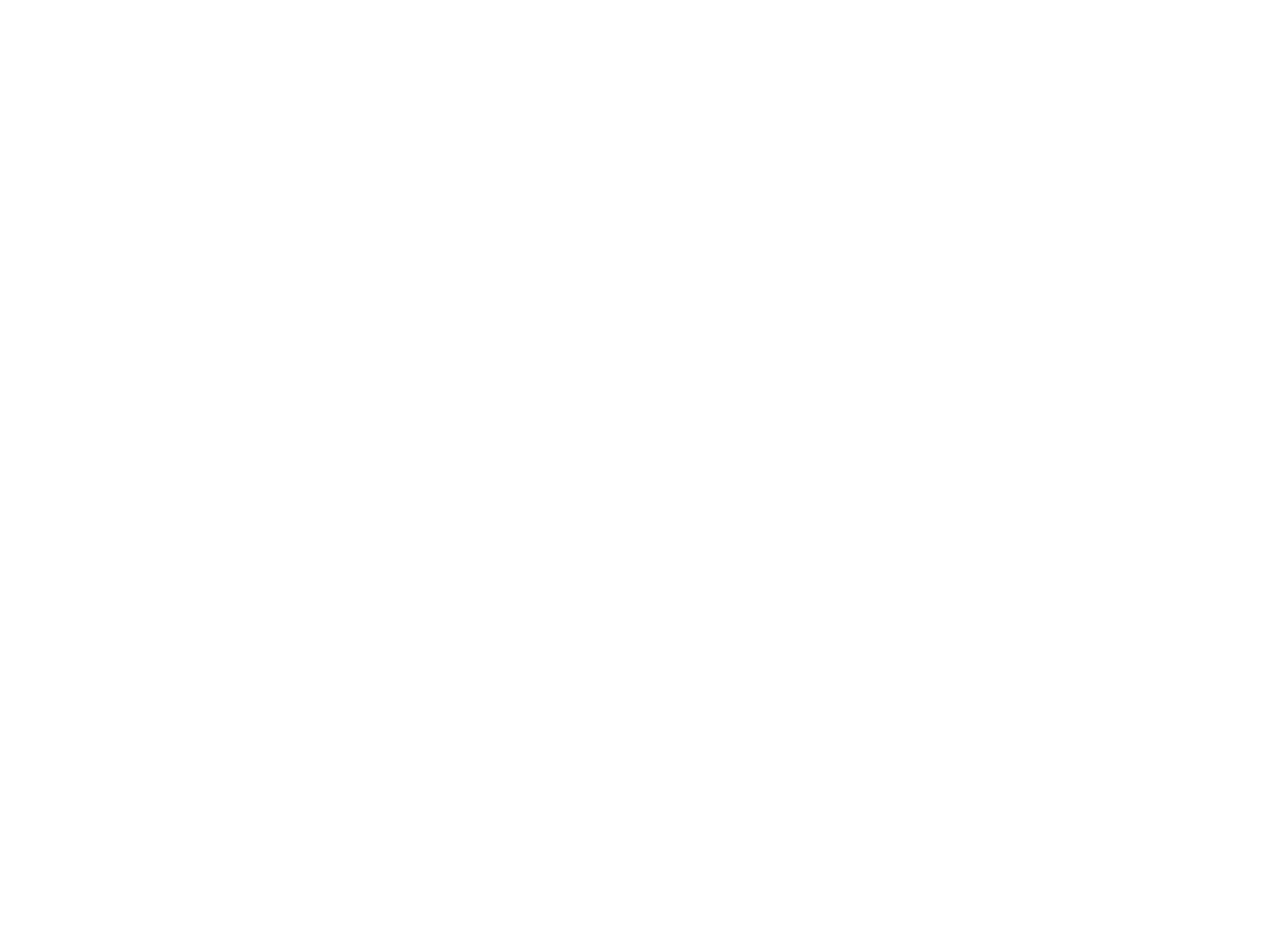
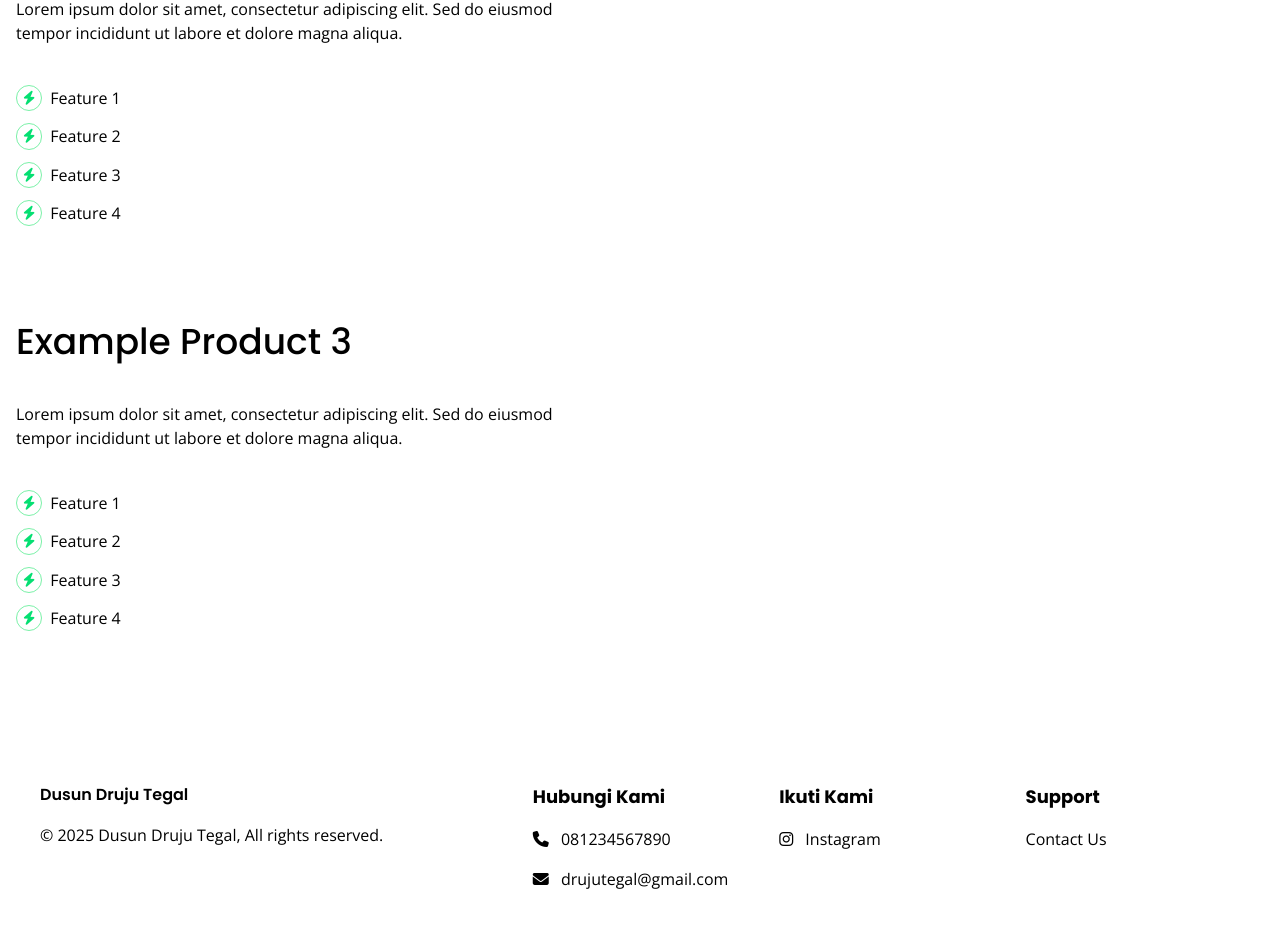
Before and after one commit to jeremykenneth7/website_dusun, a SvelteKit app: page / in a window 1280 px wide. Shown: the part 1480-2408 px from the top of the page. Before the commit the page ends 1600 px from the top, so only its background shows below. Built offline with nearby package versions, Linux system fonts and the light colour scheme.

Commit message:
Buat footer

```diff
--- a/src/app.css
+++ b/src/app.css
@@ -43,10 +43,6 @@ button,
     transition: border-color 0.2s;
 }
 
-button:hover {
-    border-color: #646cff;
-}
-
 button:focus,
 button:focus-visible {
     outline: 4px auto -webkit-focus-ring-color;
@@ -60,3 +56,20 @@ button:focus-visible {
     background-color: #646cff;
     color: white;
 }
+
+.dropShadow {
+    filter: drop-shadow(-10.8923px 14.523px 35.0973px rgba(29, 140, 242, 0.2));
+}
+
+.fadeIn {
+    animation: fadeIn 300ms ease-in forwards;
+}
+
+@keyframes fadeIn {
+    from {
+        opacity: 0;
+    }
+    to {
+        opacity: 1;
+    }
+}
--- a/src/components/footer.svelte
+++ b/src/components/footer.svelte
@@ -0,0 +1,33 @@
+<footer class="px-4 py-16 sm:py-20 md:px-8 md:py-24">
+	<div
+		class="mx-auto grid w-full max-w-[1200px] grid-cols-1 gap-8 text-base sm:grid-cols-2 md:grid-cols-5"
+	>
+		<div class="flex flex-col gap-4 md:col-span-2">
+			<h1 class="font-semibold">
+				Dusun Druju Tegal<span class="text-white">Dusun Druju Tegal</span>
+			</h1>
+			<p>© 2025 Dusun Druju Tegal, All rights reserved.</p>
+		</div>
+		<div class="flex flex-col gap-4">
+			<p class="poppins text-base font-bold sm:text-lg">Hubungi Kami</p>
+			<a href="tel:+6281234567890" target="_blank" class="cursor-pointer duration-200 hover:text-indigo-400">
+				<i class="fa fa-phone pr-2"></i> 081234567890
+			</a>
+            <a href="mailto:drujutegal@gmail.com" target="_blank" class="cursor-pointer duration-200 hover:text-indigo-400">
+				<i class="fa fa-envelope pr-2"></i> drujutegal@gmail.com
+			</a>
+		</div>
+		<div class="flex flex-col gap-4">
+			<p class="poppins text-base font-bold sm:text-lg">Ikuti Kami</p>
+			<a href="https://www.instagram.com/ippdtreborn/" target="_blank" class="cursor-pointer duration-200 hover:text-indigo-400">
+				<i class="fa-brands fa-instagram pr-2"></i> Instagram
+			</a>
+		</div>
+		<div class="flex flex-col gap-4">
+			<p class="poppins text-base font-bold sm:text-lg">Support</p>
+			<a href="" target="_blank" class="cursor-pointer duration-200 hover:text-indigo-400">
+				Contact Us
+			</a>
+		</div>
+	</div>
+</footer>
--- a/src/components/header.svelte
+++ b/src/components/header.svelte
@@ -1,4 +1,5 @@
 <script>
+	import { openModal } from '../store';
 </script>
 
 <header class="relative z-20 flex flex-col">
@@ -7,13 +8,21 @@
 			<img src="/logo_dusun.png" alt="Logo Dusun Druju Tegal" class="h-12 w-12" />
 			<h1 class="font-semibold"><span class="text-white">Dusun Druju Tegal</span></h1>
 		</a>
-		<button aria-label="Menu" class="grid place-items-center md:hidden">
+		<button
+			on:click={() => ($openModal = true)}
+			aria-label="Menu"
+			class="grid place-items-center md:hidden"
+		>
 			<i class="fa-solid fa-bars"></i>
 		</button>
 		<nav class="hidden items-center gap-4 md:flex lg:gap-6">
-			<a href="#product" class="cursor-pointer duration-200 text-white hover:text-indigo-400">Product</a>
-			<a href="#review" class="cursor-pointer duration-200 text-white hover:text-indigo-400">Review</a>
-			<a href="#map" class="cursor-pointer duration-200 text-white hover:text-indigo-400">Map</a>
+			<a href="#product" class="cursor-pointer text-white duration-200 hover:text-indigo-400"
+				>Product</a
+			>
+			<a href="#review" class="cursor-pointer text-white duration-200 hover:text-indigo-400"
+				>Review</a
+			>
+			<a href="#map" class="cursor-pointer text-white duration-200 hover:text-indigo-400">Map</a>
 			<button class={'specialBtn'}>
 				<p>Button</p>
 			</button>
--- a/src/components/hero.svelte
+++ b/src/components/hero.svelte
@@ -19,7 +19,7 @@
                 class="flex min-h-[80vh] flex-1 flex-col items-center justify-center gap-10 pb-10 md:pb-14"
             >
                 <h2
-                    class="mx-auto w-full max-w-[1200px] text-center text-5xl font-semibold text-white sm:text-6xl md:text-7xl lg:text-8xl"
+                    class="mx-auto w-full max-w-[1200px] text-center text-4xl font-semibold text-white sm:text-5xl md:text-6xl lg:text-7xl"
                 >
                     <span class="text-indigo-400">Selamat Datang</span> di Website
                     <span class="text-gray-200">Dusun Druju Tegal</span>
--- a/src/components/product.svelte
+++ b/src/components/product.svelte
@@ -1,6 +1,26 @@
 <script>
+	import ProductCard from './product_card.svelte';
 	import Sectionwrapper from './sectionwrapper.svelte';
-	let productFeatures = [];
+	let productFeatures = [
+		{
+			featureList: ['Feature 1', 'Feature 2', 'Feature 3', 'Feature 4'],
+			description:
+				'Lorem ipsum dolor sit amet, consectetur adipiscing elit. Sed do eiusmod tempor incididunt ut labore et dolore magna aliqua.',
+			imgUrl: 'https://via.placeholder.com/150'
+		},
+		{
+			featureList: ['Feature 1', 'Feature 2', 'Feature 3', 'Feature 4'],
+			description:
+				'Lorem ipsum dolor sit amet, consectetur adipiscing elit. Sed do eiusmod tempor incididunt ut labore et dolore magna aliqua.',
+			imgUrl: 'https://via.placeholder.com/150'
+		},
+		{
+			featureList: ['Feature 1', 'Feature 2', 'Feature 3', 'Feature 4'],
+			description:
+				'Lorem ipsum dolor sit amet, consectetur adipiscing elit. Sed do eiusmod tempor incididunt ut labore et dolore magna aliqua.',
+			imgUrl: 'https://via.placeholder.com/150'
+		}
+	];
 </script>
 
 <Sectionwrapper id="product">
@@ -17,13 +37,19 @@
 				<span class="text-indigo-400">Test</span> Product
 			</h3>
 		</div>
-		<div class="relative grid grid-cols-1 gap-14 text-base md:grid-cols-2 md:gap-14 lg:gap-20">
-			{#each productFeatures as feature}
-				<div class="flex flex-col gap-4">
-					<h4 class="text-lg font-semibold">{feature.title}</h4>
-					<p class="text-gray-600">{feature.description}</p>
-				</div>
-			{/each}
-		</div>
+		{#each productFeatures as productFeature, index}
+			<ProductCard {productFeature} {index}>
+				{#if index === 0}
+				Example Product 1 <span class="text-indigo-400">Test</span>
+				{:else if index === 3}
+				{:else if index === 2}
+				Example Product 3
+				{:else if index === 1}
+				Example Product 2
+				{:else}
+				Example Product 2
+				{/if}
+			</ProductCard>
+		{/each}
 	</div>
 </Sectionwrapper>
--- a/src/components/product_card.svelte
+++ b/src/components/product_card.svelte
@@ -0,0 +1,27 @@
+<script>
+	export let index;
+	export let productFeature;
+</script>
+
+<div class="relative grid grid-cols-1 gap-14 text-base md:grid-cols-2 md:gap-14 lg:gap-20">
+	<div class="flex flex-col gap-8 md:gap-10">
+		<h4
+			class="after:absoulte afther:h-1.5 relative w-full max-w-[1000px] text-2xl font-medium after:top-full after:left-0 after:mt-1 after:w-1/5 after:bg-slate-900 sm:text-3xl md:text-4xl"
+		>
+			<slot />
+		</h4>
+		<p>{productFeature.description}</p>
+		<div class="flex flex-col gap-3">
+			{#each productFeature.featureList as listitem}
+				<div class="flex items-center gap-2">
+					<div
+						class="grid aspect-square place-items-center rounded-full border-[1.5px] border-solid border-green-300 bg-white px-1.5 text-xs sm:text-sm"
+					>
+						<i class="fa-solid fa-bolt text-green-400"></i>
+					</div>
+                    <p>{listitem}</p>
+				</div>
+			{/each}
+		</div>
+	</div>
+</div>
--- a/src/routes/+layout.svelte
+++ b/src/routes/+layout.svelte
@@ -1,10 +1,73 @@
 <script>
 	import '../app.css';
+	import Contact from '../components/contact.svelte';
 	import Footer from '../components/footer.svelte';
+	import Header from '../components/header.svelte';
 
-	let { children } = $props();
+	import { openModal } from '../store';
+
+	let y;
+	$: outerHeight = 0;
+
+	function reroute(href) {
+		$openModal = false;
+		window.location.hash = href;
+	}
 </script>
 
-{@render children()}
+{#if $openModal}
+	<div
+		class="fixed top-0 left-0 z-50 flex h-screen w-screen flex-col gap-8 border-b bg-white p-5 px-8 md:hidden"
+	>
+		<div class="flex items-center justify-between gap-4 border-b pb-2">
+			<h1 class="font-semibold">
+				Dusun <span class="text-indigo-400">Druju Tegal</span>
+			</h1>
+			<button
+				on:click={() => ($openModal = false)}
+				class="border-none outline-none"
+				aria-label="Close Modal"
+			>
+				<i class="fa-solid fa-xmark text-2xl"></i>
+			</button>
+		</div>
+		<div class="flex flex-1 flex-col gap-4">
+			<button
+				on:click={() => reroute('#product')}
+				class="group cursor-pointer border-none p-2 text-left duration-200 outline-none"
+			>
+				<p class="poppins text-3xl font-semibold duration-200 group-hover:pl-2">
+					Product<i class="fa-solid fa-chevron-right pl-4 text-xl"></i>
+				</p>
+			</button>
+			<button
+				on:click={() => reroute('#review')}
+				class="group cursor-pointer border-none p-2 text-left duration-200 outline-none"
+			>
+				<p class="poppins text-3xl font-semibold duration-200 group-hover:pl-2">
+					Review <i class="fa-solid fa-chevron-right pl-4 text-xl"></i>
+				</p>
+			</button>
+			<button
+				on:click={() => reroute('#map')}
+				class="group cursor-pointer border-none p-2 text-left duration-200 outline-none"
+			>
+				<p class="poppins text-3xl font-semibold duration-200 group-hover:pl-2">
+					Map<i class="fa-solid fa-chevron-right pl-4 text-xl"></i>
+				</p>
+			</button>
+		</div>
+		<div class="flex flex-col items-center justify-center">
+			<Contact />
+		</div>
+	</div>
+{/if}
 
+{#if y > outerHeight}
+	<div class="fadeIn fixed top-0 left-0 z-20 flex w-full flex-col bg-white px-4">
+		<Header />
+	</div>
+{/if}
+<slot />
 <Footer />
+<svelte:window bind:scrollY={y} bind:outerHeight />
--- /dev/null
+++ b/src/store/index.js
@@ -0,0 +1,3 @@
+import { writable } from "svelte/store";
+
+export const openModal = writable(false);
```
